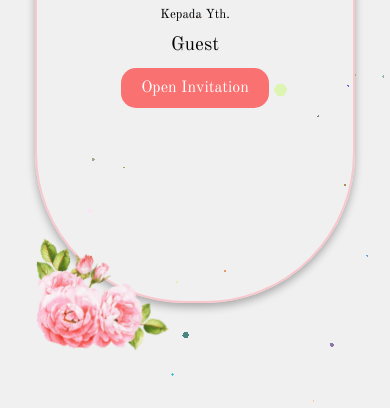
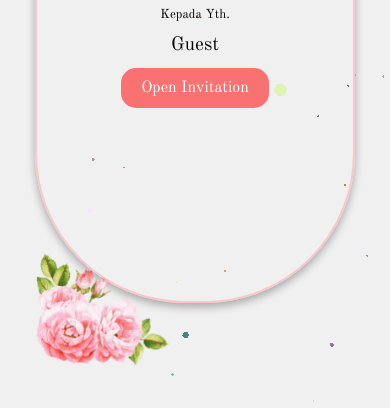
Before and after one commit to nicwaproject/Theme-5-test1, a plain HTML site: page index.html in a window 390 px wide. Shown: the part 436-844 px from the top of the page. Drawn offline with nearby package versions, Linux system fonts and the light colour scheme; no server answers; a web font is replaced by a local one.

Commit message:
Update styles.css

```diff
--- a/styles.css
+++ b/styles.css
@@ -782,7 +782,7 @@ footer {
         bottom: 0;
         left: 0;
         z-index: 2;
-        margin: 0 0 8% 5%;
+        margin: 0 0 4% 5%;
     }
     .quran-verse h2 {
         font-size: 1.1em;
```
